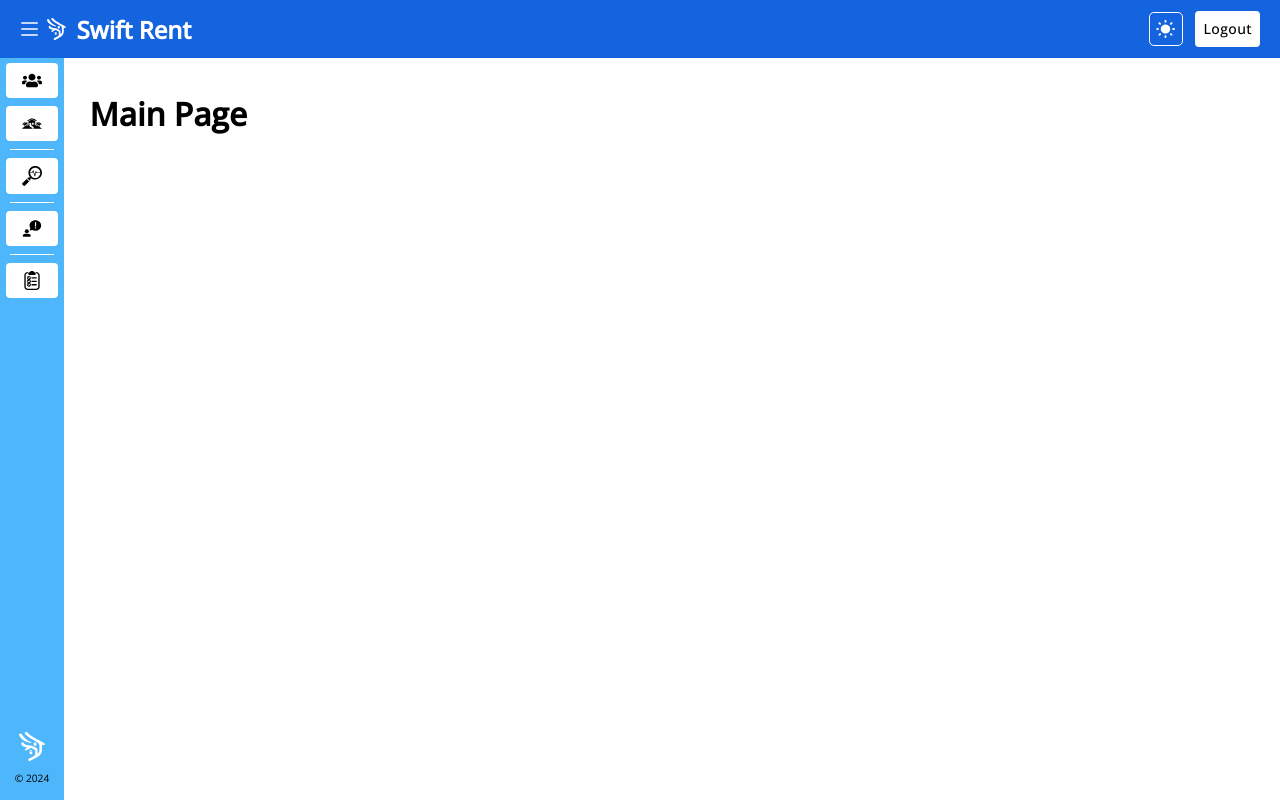
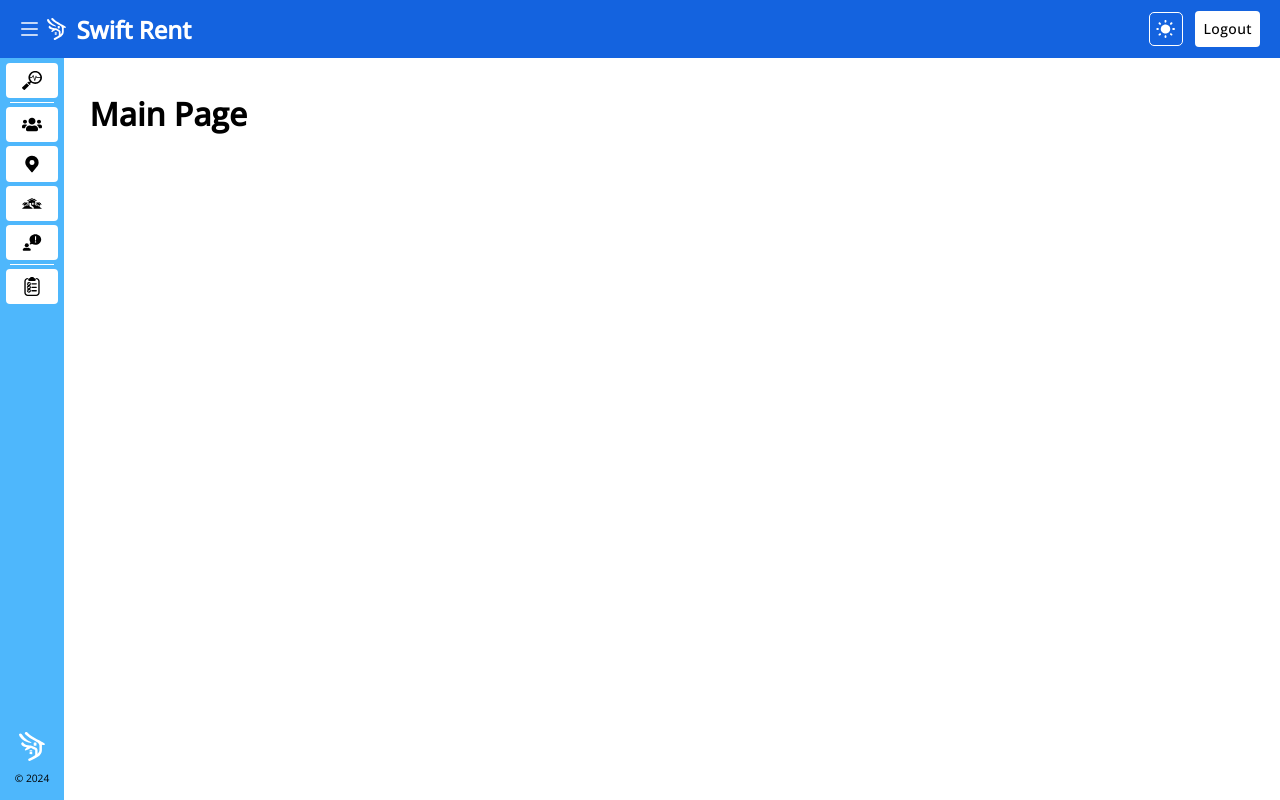
Before and after one commit to ibrahimahtsham/swift-rent-admin, a React (Vite) app: page /dashboard in a window 1280 px wide. Built offline with nearby package versions, Linux system fonts and the light colour scheme; sample sign-in values are in the browser's storage.

Commit message:
sidebar updated to have manage cities

```diff
--- a/src/components/sidebar/Sidebar.css
+++ b/src/components/sidebar/Sidebar.css
@@ -81,5 +81,5 @@
 .category-separator {
   height: 1px;
   background-color: #fff;
-  margin: 0 0 1vh 0; /* top | right | bottom | left */
+  margin: 0 0 0.5vh 0; /* top | right | bottom | left */
 }
--- a/src/components/sidebar/SidebarButton.jsx
+++ b/src/components/sidebar/SidebarButton.jsx
@@ -12,7 +12,7 @@ const SidebarButton = ({ image, title, isActive, onClick }) => {
       title={title}
       sx={{
         justifyContent: isOpen ? "space-between" : "center",
-        marginBottom: "1vh",
+        marginBottom: "0.5vh",
         padding: "1vh 1vh",
         minWidth: "80%",
         minHeight: "25px",
--- a/src/components/sidebar/index.jsx
+++ b/src/components/sidebar/index.jsx
@@ -24,22 +24,6 @@ const Sidebar = () => {
   return (
     <div className={`sidebar ${isOpen ? "open" : "closed"} ${theme}`}>
       <div className="menus-container">
-        <SidebarCategoryTitle isOpen={isOpen} title="User Management" />
-        <SidebarButton
-          image={icons.usersIcon}
-          title="Manage Users"
-          isActive={activePage === "Manage Users"}
-          onClick={() => setActivePage("Manage Users")}
-        />
-        <SidebarButton
-          image={icons.propertiesIcon}
-          title="Manage Properties"
-          isActive={activePage === "Manage Properties"}
-          onClick={() => setActivePage("Manage Properties")}
-        />
-
-        <SidebarCategorySeparator isOpen={isOpen} />
-
         <SidebarCategoryTitle isOpen={isOpen} title="Analytics" />
         <SidebarButton
           image={icons.analytics}
@@ -50,7 +34,26 @@ const Sidebar = () => {
 
         <SidebarCategorySeparator isOpen={isOpen} />
 
-        <SidebarCategoryTitle isOpen={isOpen} title="Complaints" />
+        <SidebarCategoryTitle isOpen={isOpen} title="Management" />
+
+        <SidebarButton
+          image={icons.usersIcon}
+          title="Manage Users"
+          isActive={activePage === "Manage Users"}
+          onClick={() => setActivePage("Manage Users")}
+        />
+        <SidebarButton
+          image={icons.citiesIcon}
+          title="Manage Cities"
+          isActive={activePage === "Manage Cities"}
+          onClick={() => setActivePage("Manage Cities")}
+        />
+        <SidebarButton
+          image={icons.propertiesIcon}
+          title="Manage Properties"
+          isActive={activePage === "Manage Properties"}
+          onClick={() => setActivePage("Manage Properties")}
+        />
         <SidebarButton
           image={icons.complains}
           title="Manage Complains"
--- a/src/utils/ImageImports.js
+++ b/src/utils/ImageImports.js
@@ -1,6 +1,7 @@
 import analytics from "../assets/icons/analytics.svg";
 import auditIcon from "../assets/icons/audit.svg";
 import userBanIcon from "../assets/icons/ban.svg";
+import citiesIcon from "../assets/icons/cities.svg";
 import complains from "../assets/icons/complains.svg";
 import deleteIcon from "../assets/icons/delete.svg";
 import editIcon from "../assets/icons/edit.svg";
@@ -32,4 +33,5 @@ export const icons = {
   deleteIcon,
   editIcon,
   userBanIcon,
+  citiesIcon,
 };
```
Also changed, not shown: src/assets/icons/cities.svg (added).
